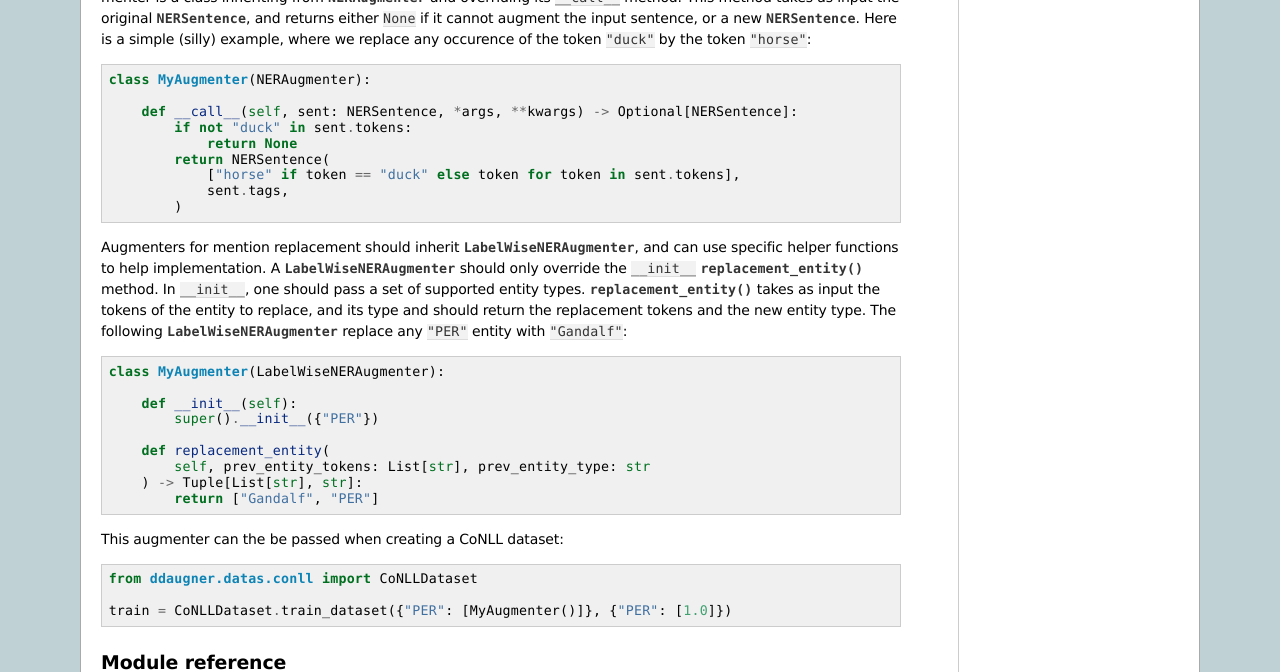
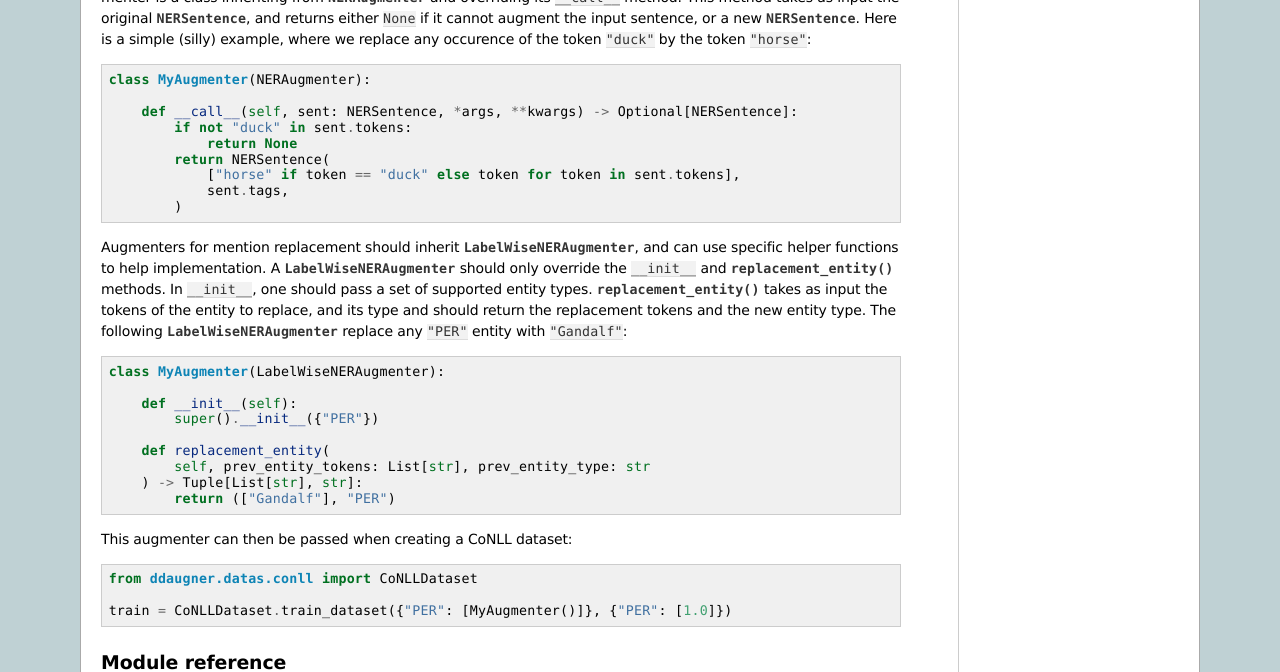
Before and after one commit to CompNet/ddaugNER, a Sphinx documentation site: the page built from docs/index.rst, in a window 1280 px wide and 900 px high, scrolled down 1388 px, cut to the strip 0-672 px from the top of the window. Built offline with Sphinx 7.4.7, drawn with Linux system fonts in a browser that asks for light colours.

Commit message:
fix a few documentation issues

```diff
--- a/docs/index.rst
+++ b/docs/index.rst
@@ -109,7 +109,7 @@ we replace any occurence of the token ``"duck"`` by the token
 Augmenters for mention replacement should inherit
 :class:`LabelWiseNERAugmenter`, and can use specific helper functions
 to help implementation. A :class:`LabelWiseNERAugmenter` should only
-override the ``__init__`` :func:`replacement_entity` method. In
+override the ``__init__`` and :func:`replacement_entity` methods. In
 ``__init__``, one should pass a set of supported entity types.
 :func:`replacement_entity` takes as input the tokens of the entity to
 replace, and its type and should return the replacement tokens and the
@@ -126,9 +126,9 @@ any ``"PER"`` entity with ``"Gandalf"``:
         def replacement_entity(
 	    self, prev_entity_tokens: List[str], prev_entity_type: str
 	) -> Tuple[List[str], str]:
-	    return ["Gandalf", "PER"]
+	    return (["Gandalf"], "PER")
 
-This augmenter can the be passed when creating a CoNLL dataset:
+This augmenter can then be passed when creating a CoNLL dataset:
 
 .. code-block:: python
 
```
